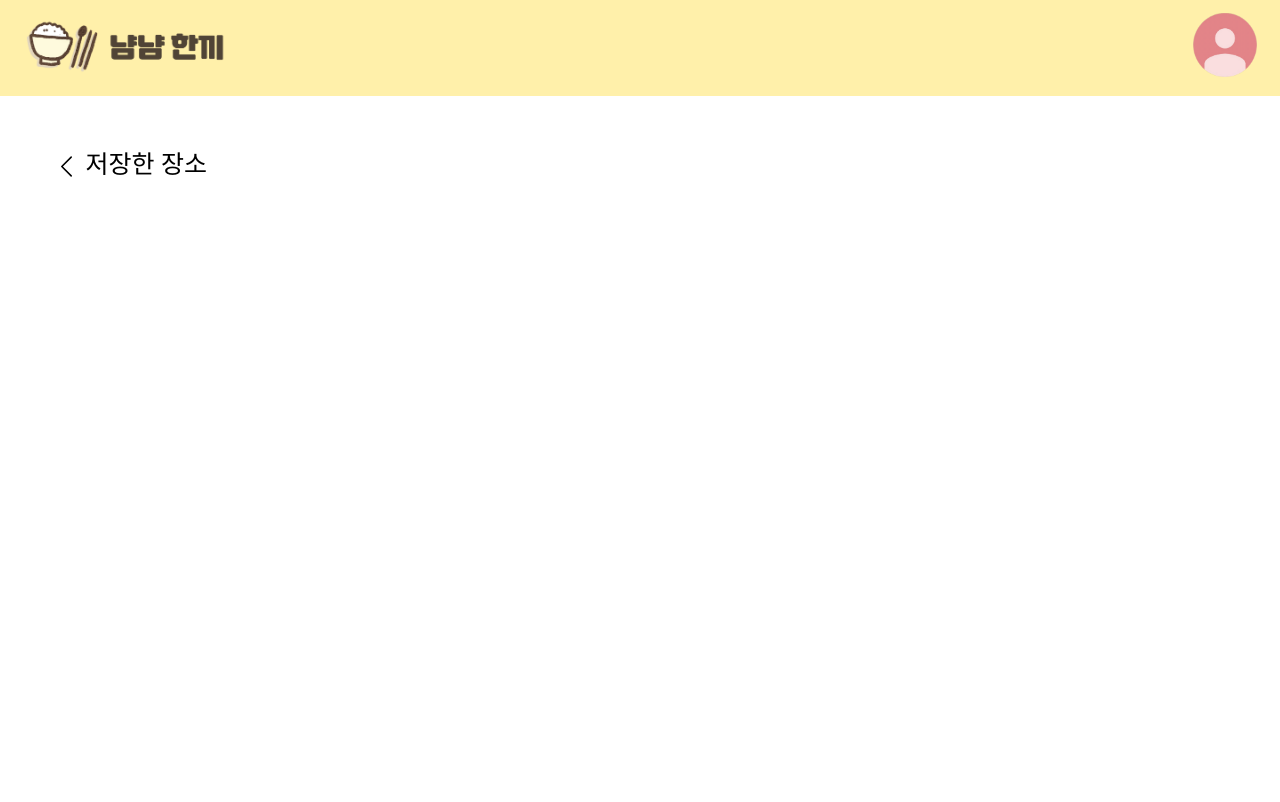
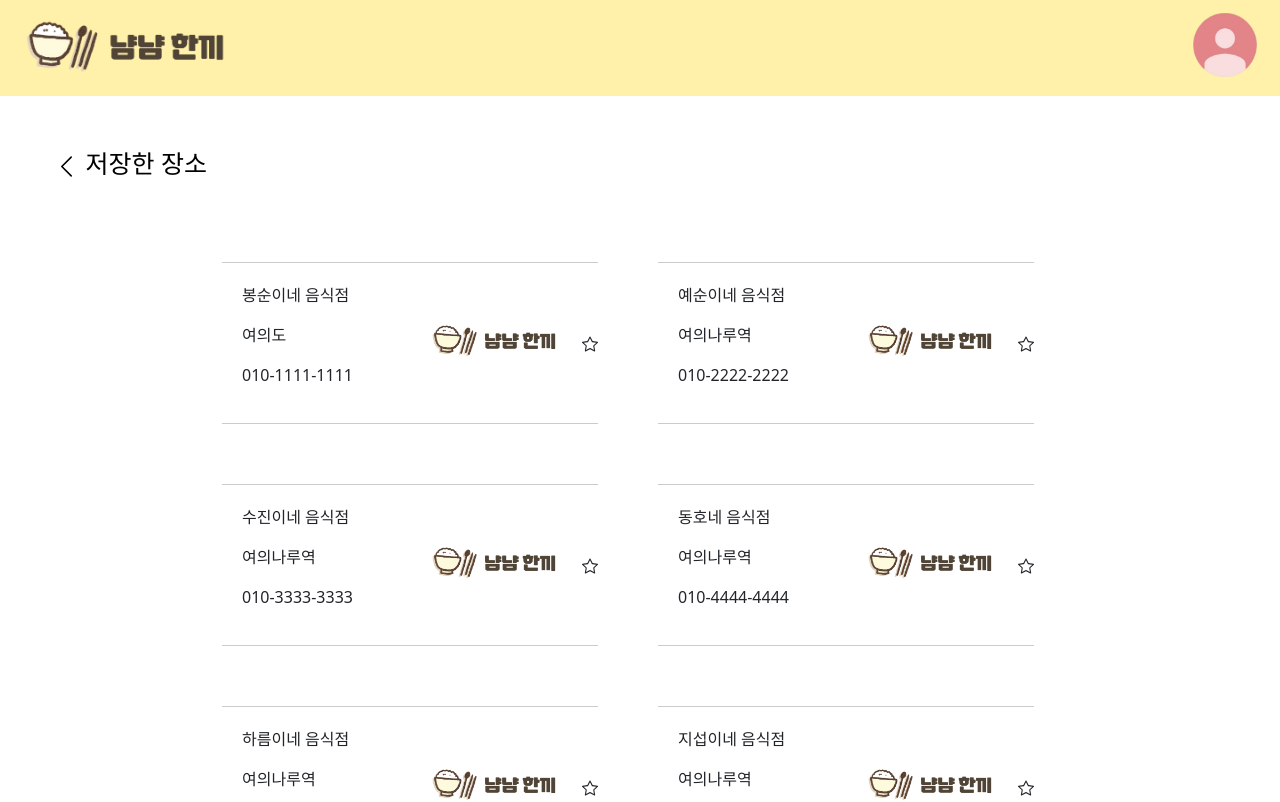
Before and after one commit to YumYum-team/Yum-FE, a React (Create React App) app: page /favorite in a window 1280 px wide. Shown: the top 802 px of the page. Built offline with nearby package versions, Linux system fonts and the light colour scheme.

Commit message:
저장한 장소 구현
저장한 장소 구현 빈별, 꽉찬별로 구분

```diff
--- a/src/pages/Mypage/FavoritesPage.css
+++ b/src/pages/Mypage/FavoritesPage.css
@@ -4,3 +4,46 @@
   background-color: white;
   border: none;
 }
+
+.favorites-page {
+  display: flex;
+  flex-wrap: wrap;
+  margin-left: 12rem;
+}
+
+.store-box {
+  display: flex;
+
+  justify-content: center;
+  align-items: center;
+  /* border: 1px solid red; */
+  margin: 30px;
+  border-top: 1px solid #ccc;
+  border-bottom: 1px solid #ccc;
+}
+
+.store {
+  width: 180px;
+  margin: 10px;
+  padding: 10px;
+  /* border: 1px solid orange; */
+}
+
+.storeImage {
+  width: 150px;
+  height: auto;
+  margin-right: 10px;
+  /* border: 1px solid blue; */
+}
+
+.storeInfo {
+  flex-grow: 1;
+}
+
+.StarFill {
+  color: yellow;
+}
+
+.Star {
+  color: none;
+}
--- a/src/pages/Mypage/FavoritesPage.jsx
+++ b/src/pages/Mypage/FavoritesPage.jsx
@@ -1,13 +1,105 @@
-import React from "react";
-import { ChevronLeft } from "react-bootstrap-icons";
+import React, { useEffect, useState } from "react";
+import { ChevronLeft, StarFill, Star } from "react-bootstrap-icons";
 import "./FavoritesPage.css";
 import { useNavigate } from "react-router-dom";
+import { webLogo } from "../../assets/images";
+
+const stores = [
+  {
+    id: 1,
+    name: "봉순이네 음식점",
+    address: "여의도",
+    phoneNumber: "010-1111-1111",
+  },
+  {
+    id: 2,
+    name: "예순이네 음식점",
+    address: "여의나루역",
+    phoneNumber: "010-2222-2222",
+  },
+  {
+    id: 3,
+    name: "수진이네 음식점",
+    address: "여의나루역",
+    phoneNumber: "010-3333-3333",
+  },
+  {
+    id: 4,
+    name: "동호네 음식점",
+    address: "여의나루역",
+    phoneNumber: "010-4444-4444",
+  },
+  {
+    id: 5,
+    name: "하름이네 음식점",
+    address: "여의나루역",
+    phoneNumber: "010-5555-5555",
+  },
+  {
+    id: 6,
+    name: "지섭이네 음식점",
+    address: "여의나루역",
+    phoneNumber: "010-6666-6666",
+  },
+  {
+    id: 7,
+    name: "선주네 음식점",
+    address: "여의나루역",
+    phoneNumber: "010-7777-7777",
+  },
+  {
+    id: 8,
+    name: "슬기네 음식점",
+    address: "여의나루역",
+    phoneNumber: "010-8888-8888",
+  },
+  {
+    id: 9,
+    name: "훈희네 음식점",
+    address: "여의나루역",
+    phoneNumber: "010-9999-9999",
+  },
+  {
+    id: 10,
+    name: "예린이네 음식점",
+    address: "여의나루역",
+    phoneNumber: "010-0000-0000",
+  },
+];
 
 const FavoritesPage = () => {
+  // const [stores, setStores] = useState([]);
+  const [favorites, setFavorites] = useState([]);
   const navigate = useNavigate();
+
+  // useEffect(() => {
+
+  //   const fetchStores = async () => {
+  //     try {
+  //       const response = await fetch("주소 백엔드에서 가져오기");
+  //       if (!response.ok) {
+  //         throw new Error("Failed to fetch stores");
+  //       }
+  //       const data = await response.json();
+  //       setStores(data);
+  //     } catch (error) {
+  //       console.error("Error fetching stores:", error);
+  //     }
+  //   };
+
+  //   fetchStores();
+  // }, []);
 
   const backButtonHandler = () => {
     navigate("/mypage");
+  };
+
+  const handleFavoriteToggle = (storeId) => {
+    if (favorites.includes(storeId)) {
+      setFavorites(favorites.filter((favId) => favId !== storeId));
+    } else {
+      setFavorites([...favorites, storeId]);
+    }
   };
 
   return (
@@ -15,6 +107,29 @@ const FavoritesPage = () => {
       <button className="pageBack" onClick={backButtonHandler}>
         <ChevronLeft /> 저장한 장소
       </button>
+      <div className="favorites-page">
+        {stores.map((store) => (
+          <div className="store-box" key={store.id}>
+            <div className="store">
+              <p>{store.name}</p>
+              <p>{store.address}</p>
+              <p>{store.phoneNumber}</p>
+            </div>
+            <img className="storeImage" src={webLogo} alt="webLogo" />
+            {/* <img className="storeImage" src={store.imag} alt="store Image" /> */}
+            <span
+              className="favorite"
+              onClick={() => handleFavoriteToggle(store.id)}
+            >
+              {favorites.includes(store.id) ? (
+                <StarFill className="StarFill" />
+              ) : (
+                <Star className="Star" />
+              )}
+            </span>
+          </div>
+        ))}
+      </div>
     </div>
   );
 };
```
